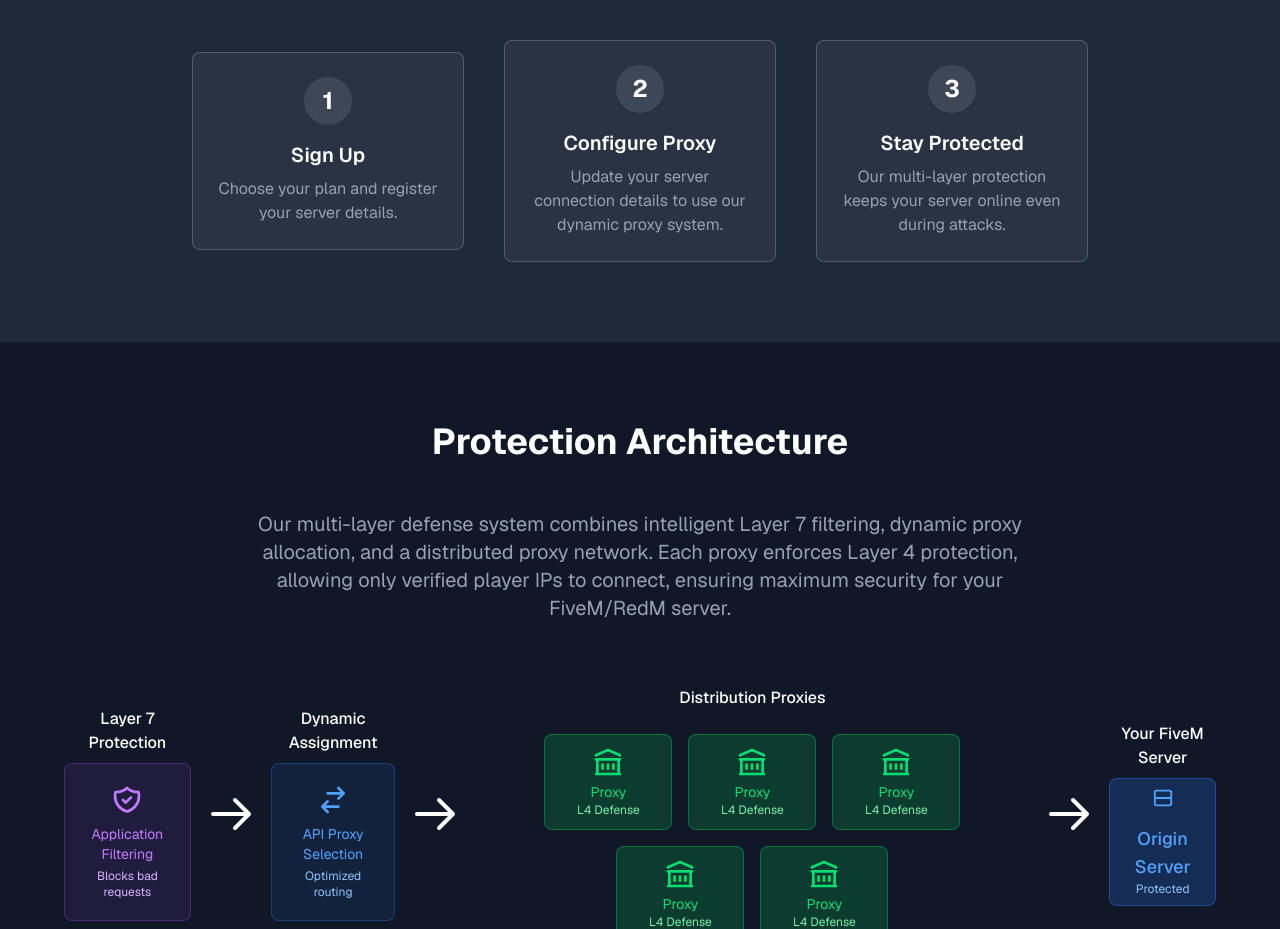
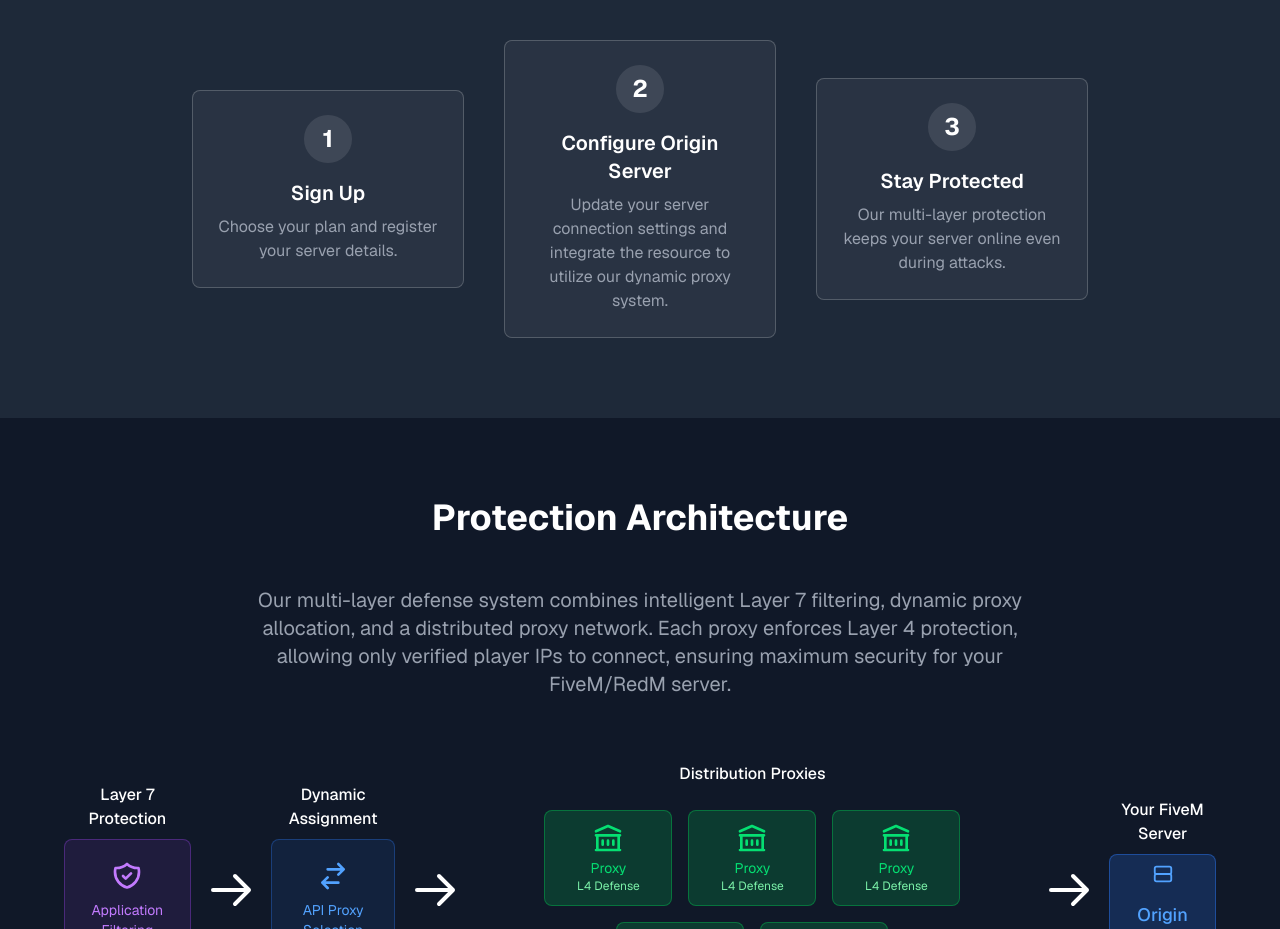
Before and after one commit to Simon2122/fiveshield-website, a Next.js app: page / in a window 1280 px wide. Shown: the part 1000-1929 px from the top of the page. Built offline with nearby package versions, Linux system fonts and the light colour scheme.

Commit message:
Update section title and description for clarity on proxy configuration

```diff
--- a/src/app/page.tsx
+++ b/src/app/page.tsx
@@ -105,8 +105,8 @@ export default function HomePage() {
               {/* Step 2 */}
               <div className="flex-1 p-6 bg-white/5 rounded-lg border border-white/20 transform hover:scale-105 hover:border-white/40 transition-all duration-300">
                 <div className="bg-white/10 text-white w-12 h-12 rounded-full flex items-center justify-center text-2xl font-bold mx-auto mb-4">2</div>
-                <h3 className="text-xl font-semibold mb-2 text-white">Configure Proxy</h3>
-                <p className="text-gray-400">Update your server connection details to use our dynamic proxy system.</p>
+                <h3 className="text-xl font-semibold mb-2 text-white">Configure Origin Server</h3>
+                <p className="text-gray-400">Update your server connection settings and integrate the resource to utilize our dynamic proxy system.</p>
               </div>
               {/* Step 3 */}
               <div className="flex-1 p-6 bg-white/5 rounded-lg border border-white/20 transform hover:scale-105 hover:border-white/40 transition-all duration-300">
```
